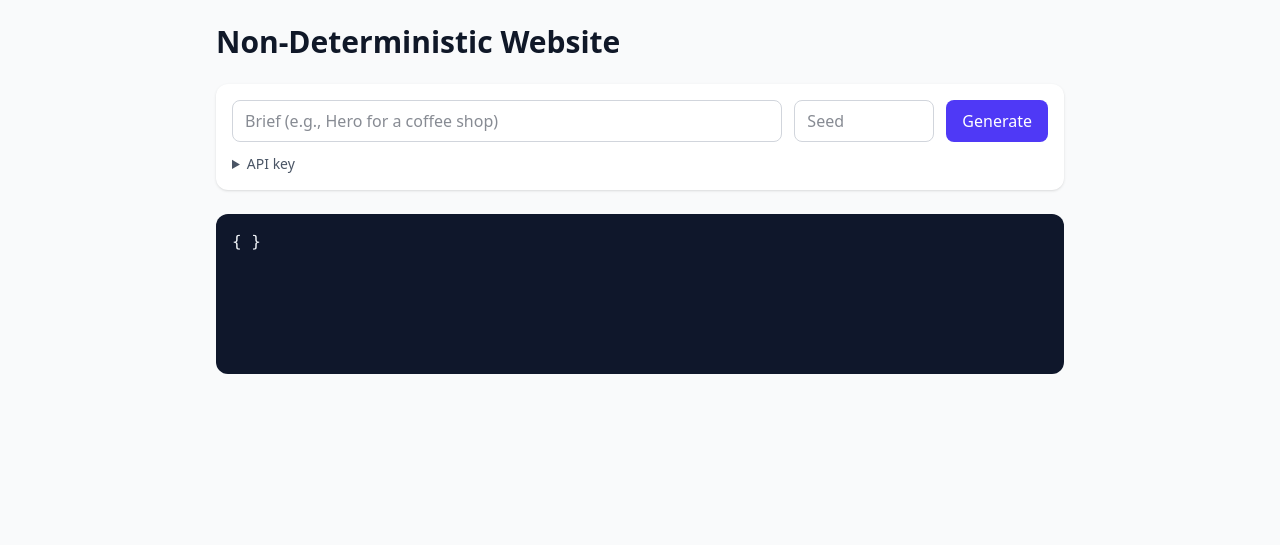
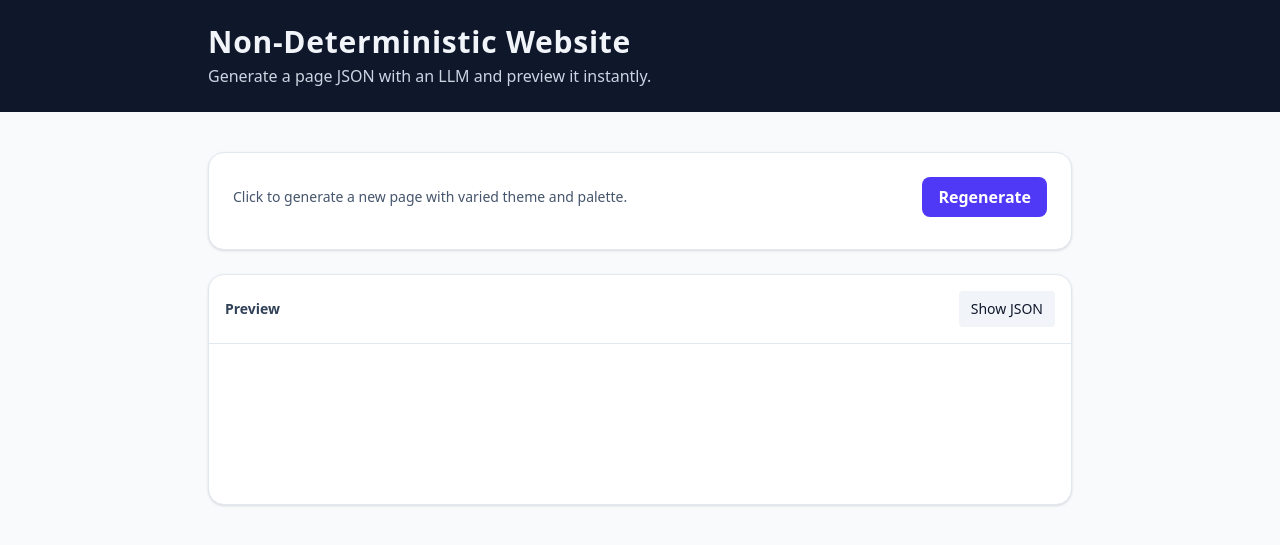
Before and after one commit to lesprgm/Roulette, a FastAPI app: page / in a window 1280 px wide. Shown: the top 545 px of the page. Run offline with FastAPI, Linux system fonts and the light colour scheme; style sheets or scripts are compiled from the project's sources; parts of the project's set-up code (start-up, migrations or seed data) failed here and were passed over.

Commit message:
Refactor index.html and reduced clutter on webpage. Everything is now hands-off and only requires you to select the 'generate' button

```diff
--- a/templates/index.html
+++ b/templates/index.html
@@ -1,51 +1,59 @@
-<!doctype html>
+<!DOCTYPE html>
 <html lang="en">
 <head>
   <meta charset="utf-8" />
   <meta name="viewport" content="width=device-width, initial-scale=1" />
   <title>Non-Deterministic Website</title>
 
-  <link href="/static/tailwind.css" rel="stylesheet">
+  <link rel="stylesheet" href="/static/tailwind.css" />
+</head>
 
+<body class="bg-slate-50 text-slate-900" data-api-key="">
+  <header class="bg-slate-900 text-slate-100 py-6">
+    <div class="container mx-auto max-w-4xl px-4">
+      <h1 class="text-3xl font-extrabold tracking-wide">Non-Deterministic Website</h1>
+      <p class="text-slate-300 mt-1">Generate a page JSON with an LLM and preview it instantly.</p>
+    </div>
+  </header>
 
-  <script defer src="/static/js/app.js"></script>
-</head>
-<body class="bg-gray-50 text-gray-900">
-  <div class="max-w-4xl mx-auto p-6 space-y-6">
-    <h1 class="text-3xl font-bold">Non-Deterministic Website</h1>
+  <main class="container mx-auto max-w-4xl px-4 py-10 space-y-6">
+    <section class="border border-slate-200 bg-white rounded-2xl p-6 shadow-sm">
+      <div class="flex items-center justify-between">
+        <p class="text-sm text-slate-600">Click to generate a new page with varied theme and palette.</p>
+        <button
+          id="generateBtn"
+          type="button"
+          class="px-4 py-2 rounded-lg bg-indigo-600 text-white font-semibold hover:bg-indigo-700"
+        >
+          Regenerate
+        </button>
+      </div>
+      <div id="status" class="mt-2 text-sm text-slate-600"></div>
+    </section>
 
-    <div class="bg-white rounded-xl shadow p-4 space-y-3">
-      <div class="grid grid-cols-1 md:grid-cols-[1fr_140px_auto] gap-3">
-        <input id="brief" type="text"
-               class="input input-bordered px-3 py-2 rounded-lg border border-gray-300 focus:outline-none focus:ring-2 focus:ring-indigo-500"
-               placeholder="Brief (e.g., Hero for a coffee shop)" />
-        <input id="seed" type="number"
-               class="px-3 py-2 rounded-lg border border-gray-300 focus:outline-none focus:ring-2 focus:ring-indigo-500"
-               placeholder="Seed" />
-        <button id="btn-generate"
-                class="px-4 py-2 rounded-lg bg-indigo-600 text-white hover:bg-indigo-700">
-          Generate
+    <section class="border border-slate-200 bg-white rounded-2xl shadow-sm">
+      <div class="flex items-center justify-between p-4 border-b border-slate-200">
+        <h2 class="text-sm font-semibold text-slate-700">Preview</h2>
+        <button
+          id="toggleJsonBtn"
+          type="button"
+          class="px-3 py-2 rounded bg-slate-100 text-sm hover:bg-slate-50"
+          aria-expanded="false"
+          aria-controls="jsonPanel"
+        >
+          Show JSON
         </button>
       </div>
 
-      <details class="mt-1">
-        <summary class="cursor-pointer text-sm text-gray-600">API key</summary>
-        <div class="flex gap-2 mt-2">
-          <input id="apiKey" type="text"
-                 class="flex-1 px-3 py-2 rounded-lg border border-gray-300 focus:outline-none focus:ring-2 focus:ring-indigo-500"
-                 placeholder="x-api-key (e.g., demo_123)" />
-          <button id="btn-save-key"
-                  class="px-3 py-2 rounded-lg bg-gray-900 text-white">Save</button>
-          <button id="btn-clear-key"
-                  class="px-3 py-2 rounded-lg border border-gray-300 bg-white">Clear</button>
-        </div>
-      </details>
-    </div>
+      <div id="preview" class="min-h-[160px] p-6 overflow-auto"></div>
 
-    <pre id="out"
-         class="bg-slate-900 text-slate-100 rounded-xl p-4 min-h-[160px] overflow-auto">{ }</pre>
+      <div id="jsonPanel" class="hidden border-t border-slate-200">
+        <pre id="jsonOut" class="p-4 text-xs overflow-auto"></pre>
+      </div>
+    </section>
 
-    <div id="render" class="space-y-4"></div>
-  </div>
+  </main>
+
+  <script src="/static/js/app.js"></script>
 </body>
 </html>
```
